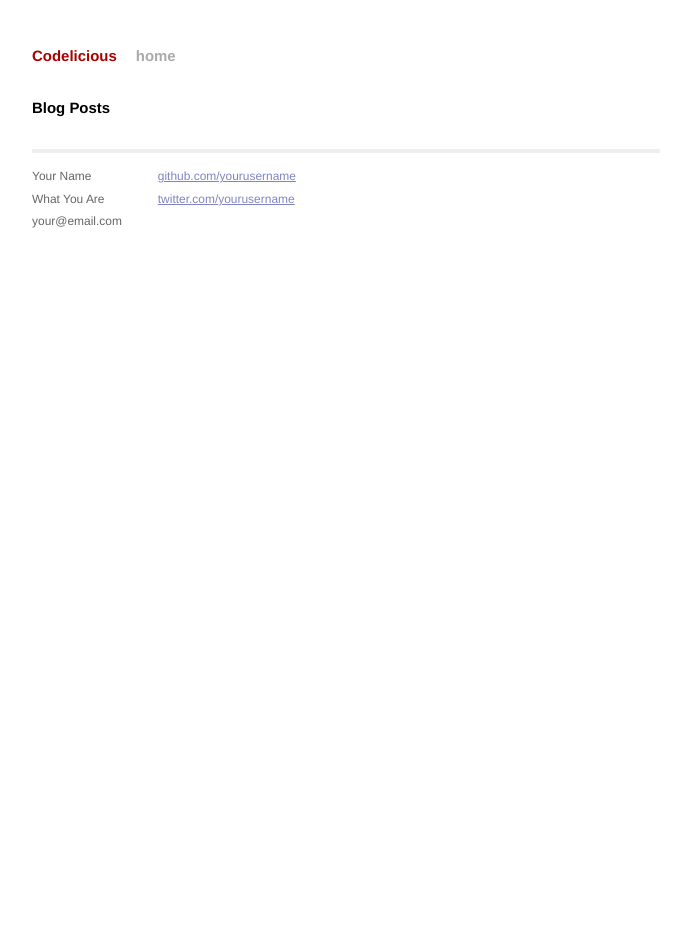
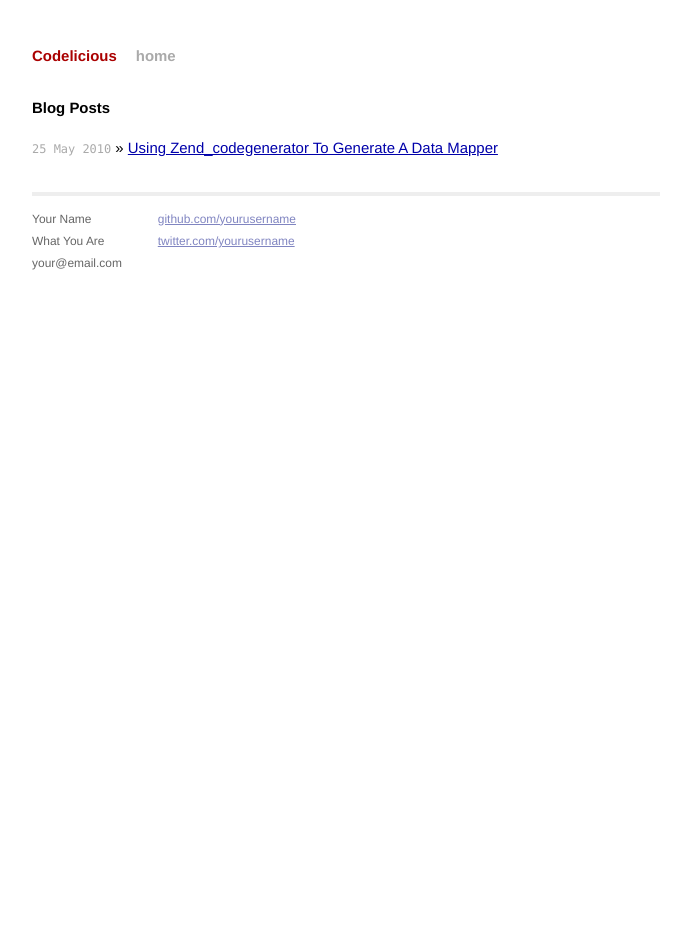
Before and after one commit to arondeparon/arondeparon.github.io, a Jekyll site: the page built from index.html, in a window 1280 px wide. Shown: the whole page, without its empty margins (294-985 px from the left). Built offline with Jekyll 4.4.1, drawn with Linux system fonts in a browser that asks for light colours.

Commit message:
Updated 2010-05-25-Using-Zend_CodeGenerator-to-generate-a-Data-Mapper.md

```diff
--- a/_posts/2010-05-25-Using-Zend_CodeGenerator-to-generate-a-Data-Mapper.md
+++ b/_posts/2010-05-25-Using-Zend_CodeGenerator-to-generate-a-Data-Mapper.md
@@ -1,7 +1,9 @@
 ---
-published: false
+published: true
 layout: default
 ---
+
+## Using Zend_CodeGenerator to generate a Data Mapper
 
 I have always liked the Data Mapper pattern example [ZF Quickstart’s model creation](http://framework.zend.com/manual/en/learning.quickstart.create-model.html) section but have never actually used it in one of my applications.
 
```
